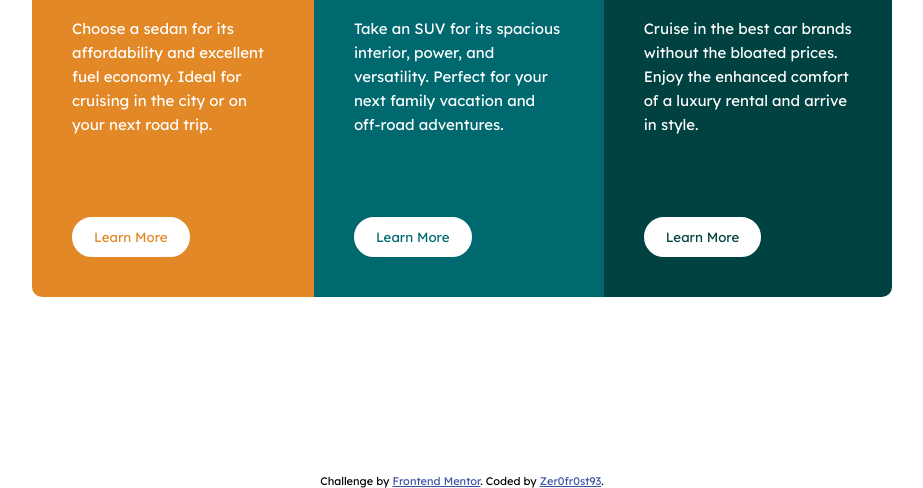
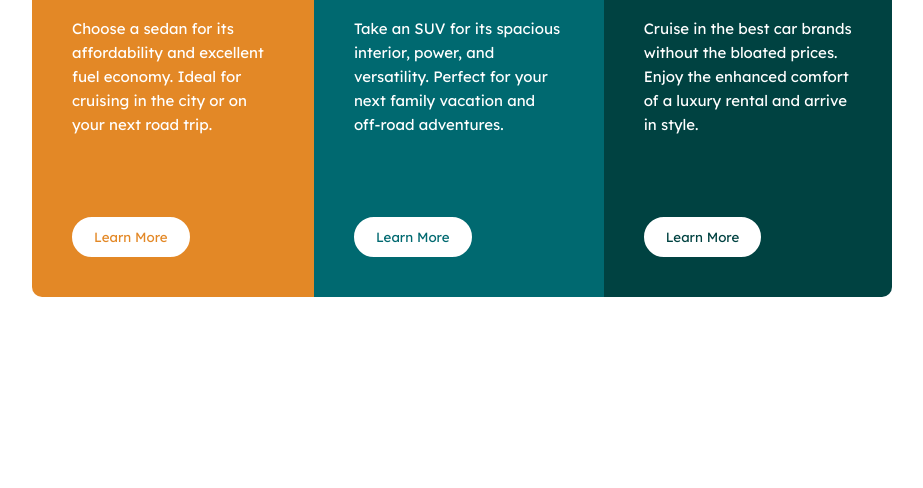
Before and after one commit to billgeorgop93/3-Column-Preview-Card-Component, a plain HTML site: page index.html in a window 1280 px wide. Shown: the part 326-814 px from the top of the page, without its empty margins (178-1101 px from the left). Drawn offline with Linux system fonts and the light colour scheme.

Commit message:
Remove the attribute

```diff
--- a/index.html
+++ b/index.html
@@ -38,9 +38,5 @@
       <button class="btn">Learn More</button>
     </div>
   </div>
-  <div class="attribution">
-    Challenge by <a href="https://www.frontendmentor.io?ref=challenge" target="_blank">Frontend Mentor</a>.
-    Coded by <a href="https://github.com/Zer0fr0st93">Zer0fr0st93</a>.
-  </div>
 </body>
 </html>
--- a/style.css
+++ b/style.css
@@ -91,14 +91,6 @@ p {
     margin-bottom: 30px;
 }
 
-.attribution {
-     font-size: 11px;
-     text-align: center;
-}
-.attribution a {
-     color: hsl(228, 45%, 44%);
-}
-
 @media (min-width: 992px){
     .container {
         display: flex;
```
